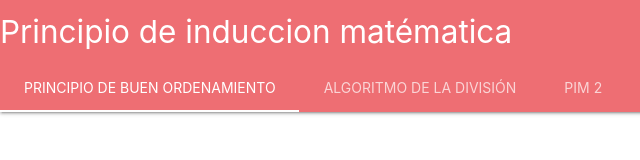
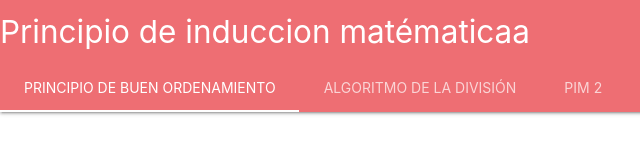
Before and after one commit to bs-arellano/Induccion-Matematica, a plain HTML site: page Index.html in a window 1280 px wide. Shown: the full height of the page, 0-640 px from the left. Drawn offline with nearby package versions, Linux system fonts and the light colour scheme.

Commit message:
Update Index.html

```diff
--- a/Index.html
+++ b/Index.html
@@ -12,7 +12,7 @@
   <body>
     <nav class="nav-extended">
         <div class="nav-wrapper">
-            <a href="#!" class="brand-logo">Principio de induccion matématica</a>
+            <a href="#!" class="brand-logo">Principio de induccion matématicaa</a>
             <a href="#" data-target="main-menu" class="sidenav-trigger"><i class="material-icons">menu</i></a>
         </div>
         <div class="nav-content">
```
